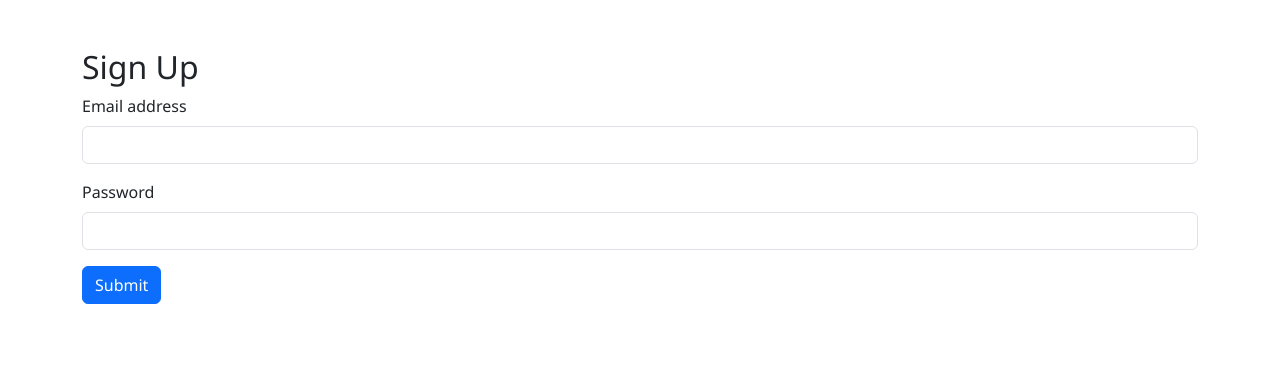
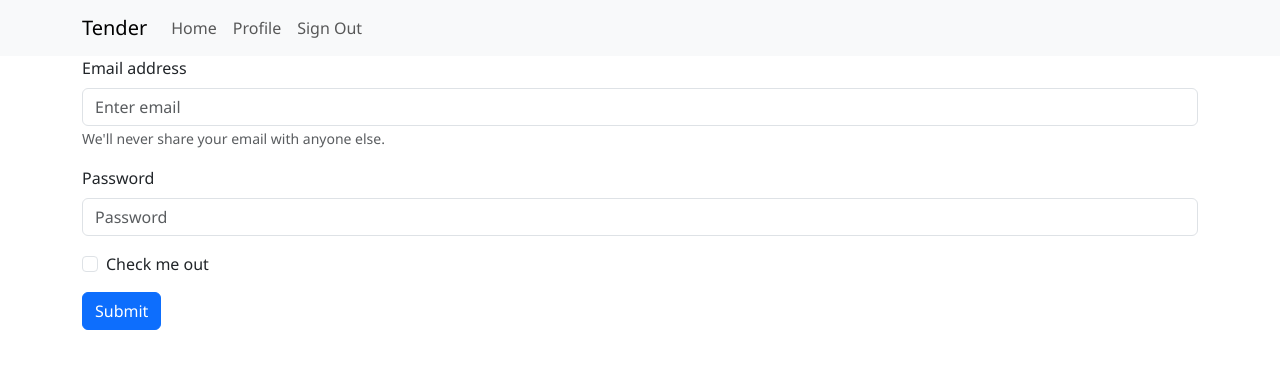
Before and after one commit to MizunoJin/WAPProject2, a React (Create React App) app: page /signup in a window 1280 px wide. Shown: the top 368 px of the page. Built offline with nearby package versions, Linux system fonts and the light colour scheme.

Commit message:
Add profile page

```diff
--- a/package.json
+++ b/package.json
@@ -8,6 +8,7 @@
     "@testing-library/user-event": "^13.5.0",
     "bootstrap": "^5.3.3",
     "react": "^18.2.0",
+    "react-bootstrap": "^2.10.2",
     "react-dom": "^18.2.0",
     "react-router-dom": "^6.22.3",
     "react-scripts": "5.0.1",
--- a/src/App.js
+++ b/src/App.js
@@ -1,17 +1,24 @@
-import React from 'react';
-import { BrowserRouter as Router, Routes, Route } from 'react-router-dom';
-import Home from './components/Home';
-import Login from './components/Login';
-import Signup from './components/Signup';
+import React from "react";
+import { BrowserRouter as Router, Routes, Route } from "react-router-dom";
+import Home from "./components/Home";
+import Login from "./components/Login";
+import Signup from "./components/Signup";
+import Profile from "./components/Profile";
+import Header from "./components/Header";
+import Container from 'react-bootstrap/Container';
 
 function App() {
   return (
     <Router>
-      <Routes>
-        <Route path="/" element={<Home />} />
-        <Route path="/login" element={<Login />} />
-        <Route path="/signup" element={<Signup />} />
-      </Routes>
+      <Header />
+      <Container>
+        <Routes>
+          <Route path="/" element={<Home />} />
+          <Route path="/profile" element={<Profile />} />
+          <Route path="/login" element={<Login />} />
+          <Route path="/signup" element={<Signup />} />
+        </Routes>
+      </Container>
     </Router>
   );
 }
--- /dev/null
+++ b/src/components/Header.js
@@ -0,0 +1,23 @@
+import Container from 'react-bootstrap/Container';
+import Nav from 'react-bootstrap/Nav';
+import Navbar from 'react-bootstrap/Navbar';
+
+function Header() {
+  return (
+    <Navbar expand="lg" className="bg-body-tertiary">
+      <Container>
+        <Navbar.Brand href="/">Tender</Navbar.Brand>
+        <Navbar.Toggle aria-controls="basic-navbar-nav" />
+        <Navbar.Collapse id="basic-navbar-nav">
+          <Nav className="me-auto">
+            <Nav.Link href="/">Home</Nav.Link>
+            <Nav.Link href="/profile">Profile</Nav.Link>
+            <Nav.Link href="#signout">Sign Out</Nav.Link>
+          </Nav>
+        </Navbar.Collapse>
+      </Container>
+    </Navbar>
+  );
+}
+
+export default Header;
--- a/src/components/Login.js
+++ b/src/components/Login.js
@@ -1,46 +1,29 @@
-import React, { useState } from 'react';
+import Button from 'react-bootstrap/Button';
+import Form from 'react-bootstrap/Form';
 
 function Login() {
-    const [email, setEmail] = useState('');
-    const [password, setPassword] = useState('');
+  return (
+    <Form>
+      <Form.Group className="mb-3" controlId="formBasicEmail">
+        <Form.Label>Email address</Form.Label>
+        <Form.Control type="email" placeholder="Enter email" />
+        <Form.Text className="text-muted">
+          We'll never share your email with anyone else.
+        </Form.Text>
+      </Form.Group>
 
-    const handleSubmit = (event) => {
-        event.preventDefault();
-        // ログイン処理をここに実装
-        console.log('Email:', email);
-        console.log('Password:', password);
-    };
-
-    return (
-        <div className="container mt-5">
-            <h2>Login</h2>
-            <form onSubmit={handleSubmit}>
-                <div className="mb-3">
-                    <label htmlFor="email" className="form-label">Email address</label>
-                    <input
-                        type="email"
-                        className="form-control"
-                        id="email"
-                        value={email}
-                        onChange={(e) => setEmail(e.target.value)}
-                        required
-                    />
-                </div>
-                <div className="mb-3">
-                    <label htmlFor="password" className="form-label">Password</label>
-                    <input
-                        type="password"
-                        className="form-control"
-                        id="password"
-                        value={password}
-                        onChange={(e) => setPassword(e.target.value)}
-                        required
-                    />
-                </div>
-                <button type="submit" className="btn btn-primary">Submit</button>
-            </form>
-        </div>
-    );
+      <Form.Group className="mb-3" controlId="formBasicPassword">
+        <Form.Label>Password</Form.Label>
+        <Form.Control type="password" placeholder="Password" />
+      </Form.Group>
+      <Form.Group className="mb-3" controlId="formBasicCheckbox">
+        <Form.Check type="checkbox" label="Check me out" />
+      </Form.Group>
+      <Button variant="primary" type="submit">
+        Submit
+      </Button>
+    </Form>
+  );
 }
 
 export default Login;
--- /dev/null
+++ b/src/components/Profile.js
@@ -0,0 +1,38 @@
+import React from 'react';
+
+function Profile() {
+  // ここではサンプルデータを使用していますが、実際のアプリケーションではAPIからユーザーデータを取得するでしょう。
+  const userProfile = {
+    name: 'User Name',
+    description: 'User description here...',
+    image: 'https://blogger.googleusercontent.com/img/b/R29vZ2xl/AVvXsEh6XGT5Hz9MpAiyfTHlBczavuUjyTBza9zWdzYmoifglj0p1lsylcTEScnpSa-Youh7YXw-ssgO-mMQmw-DBz4NeesioQPTe8beOH_QS-A4JMnfZAGP-01gxPQrS-pPEnrnJxbdVnWguhCC/s1600/pose_pien_uruuru_woman.png'
+  };
+
+  const handleSave = () => {
+    console.log('save!');
+    // Save 処理をここに実装
+  };
+
+  return (
+    <div className="container py-5">
+      <div className="card mx-auto" style={{ maxWidth: '540px' }}>
+        <div className="row g-0">
+          <div className="col-md-4 d-flex align-items-center justify-content-center">
+            <img src={userProfile.image} className="img-fluid rounded-start" alt="User" />
+          </div>
+          <div className="col-md-8">
+            <div className="card-body">
+              <h5 className="card-title">{userProfile.name}</h5>
+              <p className="card-text">{userProfile.description}</p>
+              <div className="d-flex justify-content-between">
+                <button onClick={handleSave} className="btn btn-outline-success">Save</button>
+              </div>
+            </div>
+          </div>
+        </div>
+      </div>
+    </div>
+  );
+}
+
+export default Profile;
--- a/src/components/Signup.js
+++ b/src/components/Signup.js
@@ -1,46 +1,29 @@
-import React, { useState } from 'react';
+import Button from 'react-bootstrap/Button';
+import Form from 'react-bootstrap/Form';
 
 function Signup() {
-    const [email, setEmail] = useState('');
-    const [password, setPassword] = useState('');
+  return (
+    <Form>
+      <Form.Group className="mb-3" controlId="formBasicEmail">
+        <Form.Label>Email address</Form.Label>
+        <Form.Control type="email" placeholder="Enter email" />
+        <Form.Text className="text-muted">
+          We'll never share your email with anyone else.
+        </Form.Text>
+      </Form.Group>
 
-    const handleSubmit = (event) => {
-        event.preventDefault();
-        // サインアップ処理をここに実装
-        console.log('Email:', email);
-        console.log('Password:', password);
-    };
-
-    return (
-        <div className="container mt-5">
-            <h2>Sign Up</h2>
-            <form onSubmit={handleSubmit}>
-                <div className="mb-3">
-                    <label htmlFor="email" className="form-label">Email address</label>
-                    <input
-                        type="email"
-                        className="form-control"
-                        id="email"
-                        value={email}
-                        onChange={(e) => setEmail(e.target.value)}
-                        required
-                    />
-                </div>
-                <div className="mb-3">
-                    <label htmlFor="password" className="form-label">Password</label>
-                    <input
-                        type="password"
-                        className="form-control"
-                        id="password"
-                        value={password}
-                        onChange={(e) => setPassword(e.target.value)}
-                        required
-                    />
-                </div>
-                <button type="submit" className="btn btn-primary">Submit</button>
-            </form>
-        </div>
-    );
+      <Form.Group className="mb-3" controlId="formBasicPassword">
+        <Form.Label>Password</Form.Label>
+        <Form.Control type="password" placeholder="Password" />
+      </Form.Group>
+      <Form.Group className="mb-3" controlId="formBasicCheckbox">
+        <Form.Check type="checkbox" label="Check me out" />
+      </Form.Group>
+      <Button variant="primary" type="submit">
+        Submit
+      </Button>
+    </Form>
+  );
 }
 
 export default Signup;
```
Also changed, not shown: src/components/Home.js (+20 -28 lines), 1 other file (tests, documents, lock files or other folders).
